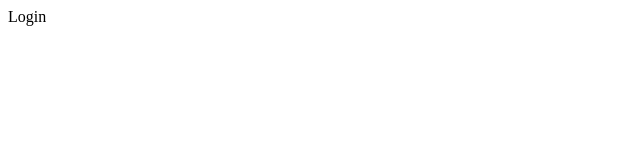
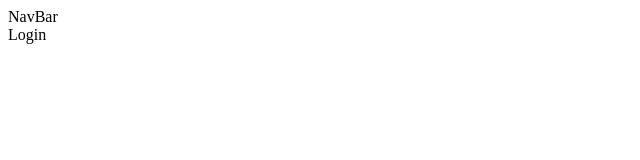
Before and after one commit to ighmaZ/Hungereed, a React (Vite) app: page / in a window 1280 px wide. Shown: the top 160 px of the page, without its empty margins (0-640 px from the left). Built offline with nearby package versions, Linux system fonts and the light colour scheme.

Commit message:
initialsed

```diff
--- a/src/App.jsx
+++ b/src/App.jsx
@@ -1,10 +1,11 @@
 import React from 'react'
-import Login from './components/Login'
+import Home from './components/Home'
+
 
 const App = () => {
   return (
     <>
-    <Login/>
+<Home/>
     </>
   )
 }
--- /dev/null
+++ b/src/components/Home.jsx
@@ -0,0 +1,14 @@
+import React from 'react'
+import Login from './Login'
+import NavBar from './NavBar'
+
+const Home = () => {
+  return (
+    <>
+   <NavBar/>
+   <Login/>
+    </>
+  )
+}
+
+export default Home
--- /dev/null
+++ b/src/components/NavBar.jsx
@@ -0,0 +1,11 @@
+import React from 'react'
+
+const NavBar = () => {
+  return (
+    <>
+    NavBar
+    </>
+  )
+}
+
+export default NavBar
```
